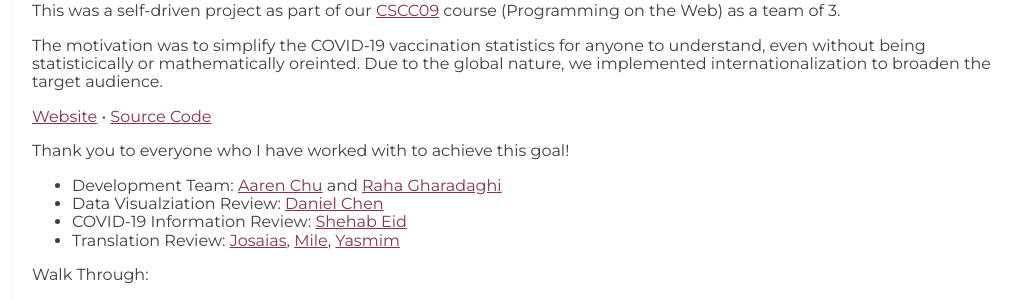
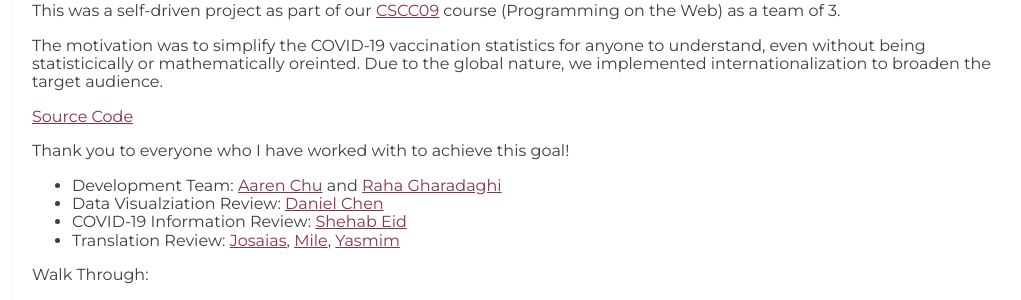
Before and after one commit to mohamed-tayeh/personal-website, a Jekyll site: the page built from _posts/2022-04-24-covid-19-vaccination-tracker.markdown, in a window 1280 px wide, cut to the strip 636-936 px from the top of the page. Shown: the whole strip, without its empty margins (116-1137 px from the left). Built offline with Jekyll 4.4.1, drawn with Linux system fonts in a browser that asks for light colours.

Commit message:
remove website links from datalytic and covid vaccination

```diff
--- a/_posts/2022-04-24-covid-19-vaccination-tracker.markdown
+++ b/_posts/2022-04-24-covid-19-vaccination-tracker.markdown
@@ -11,7 +11,7 @@ This was a self-driven project as part of our [CSCC09] course (Programming on th
 
 The motivation was to simplify the COVID-19 vaccination statistics for anyone to understand, even without being statisticically or mathematically oreinted. Due to the global nature, we implemented internationalization to broaden the target audience.
 
-[Website] &#8226; [Source Code]
+[Source Code]
 
 Thank you to everyone who I have worked with to achieve this goal!
 
--- a/_posts/2022-08-23-datalytic.markdown
+++ b/_posts/2022-08-23-datalytic.markdown
@@ -19,7 +19,7 @@ Motivation and Project Description:
 - There are already existing platforms that provide businesses with a unified source to gather this data, as well as mine information from it. One example is Microsoft Dynamics 365 that has this capability, however it costs $1,500 per user to obtain and understand this feedback - making it an infeasible expense for small businesses, startups and content creators.
 - Our platform would provide this audience with a tool that acts as a unified source to obtain this information and make sense of it, especially to small business owners and content-creators.
 
-[Website] &#8226; [Source Code]
+[Source Code]
 
 A big thank you to my group for making this possible:
 
```
